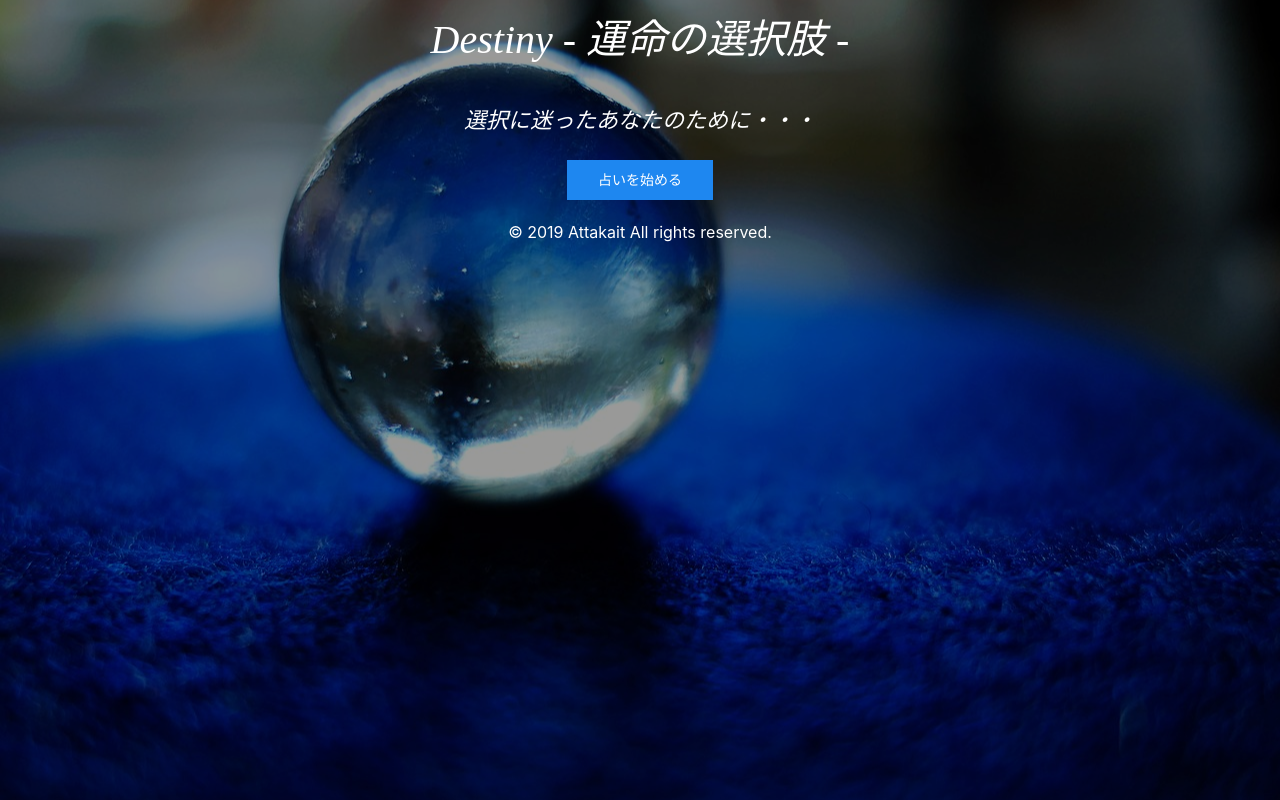
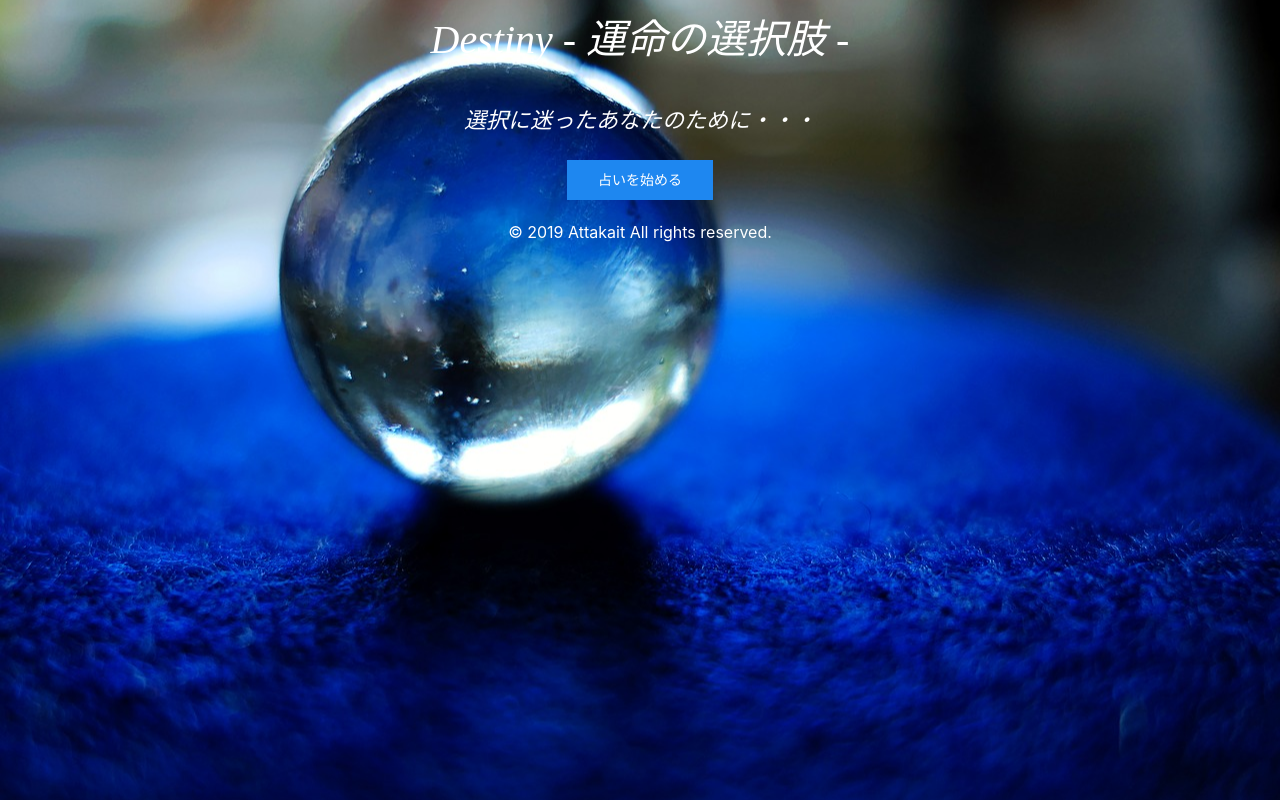
Before and after one commit to TaichiKanaya/destiny, a Django app: page / in a window 1280 px wide. Run offline with Django 3.2, Linux system fonts and the light colour scheme; some libraries are stand-ins or nearby versions.

Commit message:
背景画像設定

```diff
--- a/static/css/main.css
+++ b/static/css/main.css
@@ -22,20 +22,15 @@ body{
   color:white;
 }
 
-.back{
-  background: url(/static/images/back.jpg) no-repeat center;
+.main-content {
+  background: url("/static/images/back.jpg") no-repeat center center fixed;
+  -webkit-background-size: cover;
+  -moz-background-size: cover;
+  -o-background-size: cover;
   background-size: cover;
-  position: relative;
-  height:100%;
-}
-.back::before{
-  background-color: rgba(0,0,0,0.4);
-  position: absolute;
-  top: 0;
-  right: 0;
-  bottom: 0;
-  left: 0;
-  content: ' ';
+  overflow: hidden;
+  width: 100vw;
+  min-height: 100vh;
 }
 
 .btn-stitch {
--- a/top/templates/top/index.html
+++ b/top/templates/top/index.html
@@ -9,7 +9,7 @@
     <script src="https://cdn.jsdelivr.net/npm/vue@2.6.0"></script>
 </head>
 <body>
-<div class="back">
+<div class="main-content">
     <div class="uk-animation-fade">
         <span class="uk-navbar-item title">Destiny - 運命の選択肢 -</span>
         <spanf class="uk-navbar-item sub-title">選択に迷ったあなたのために・・・<br/></spanf>
```
